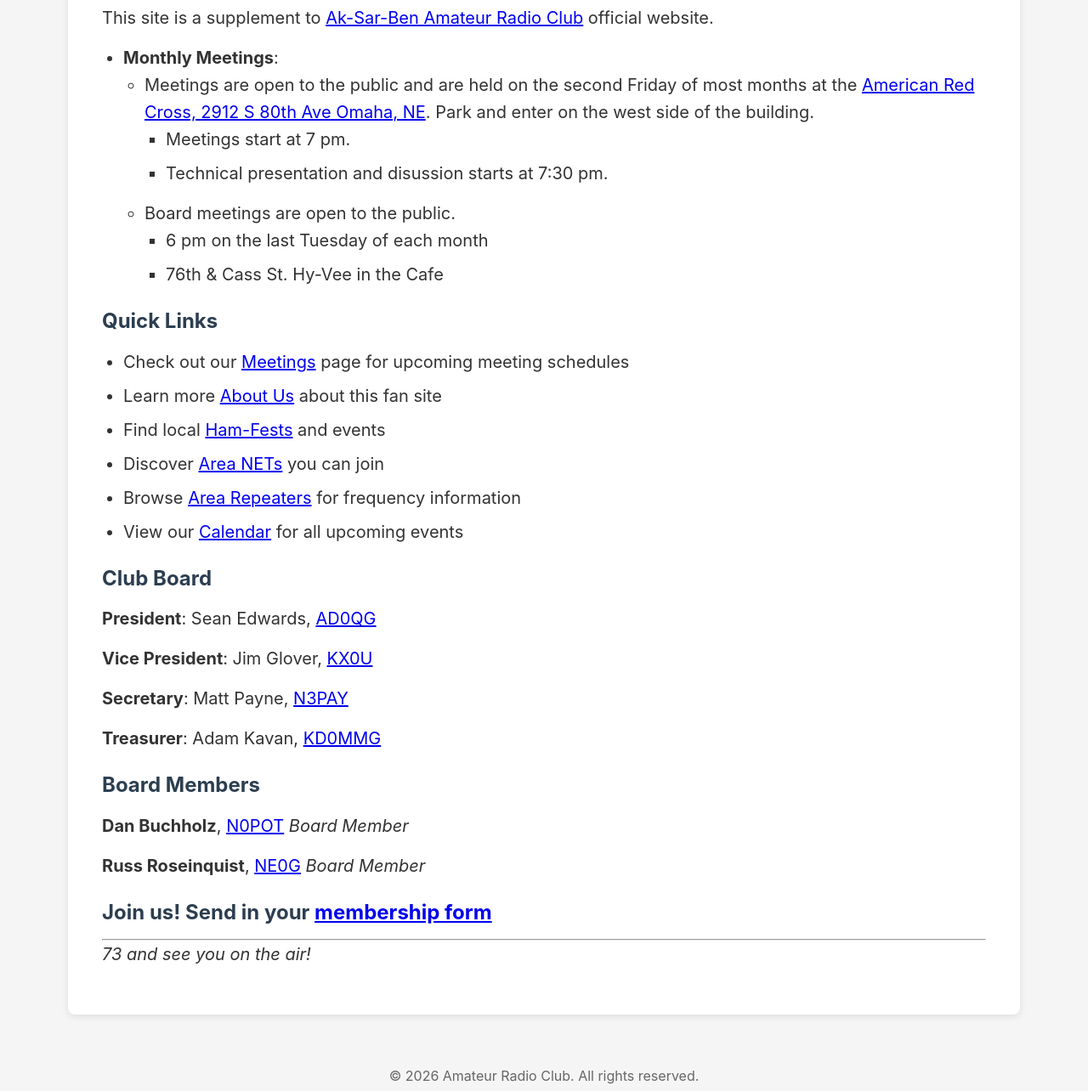
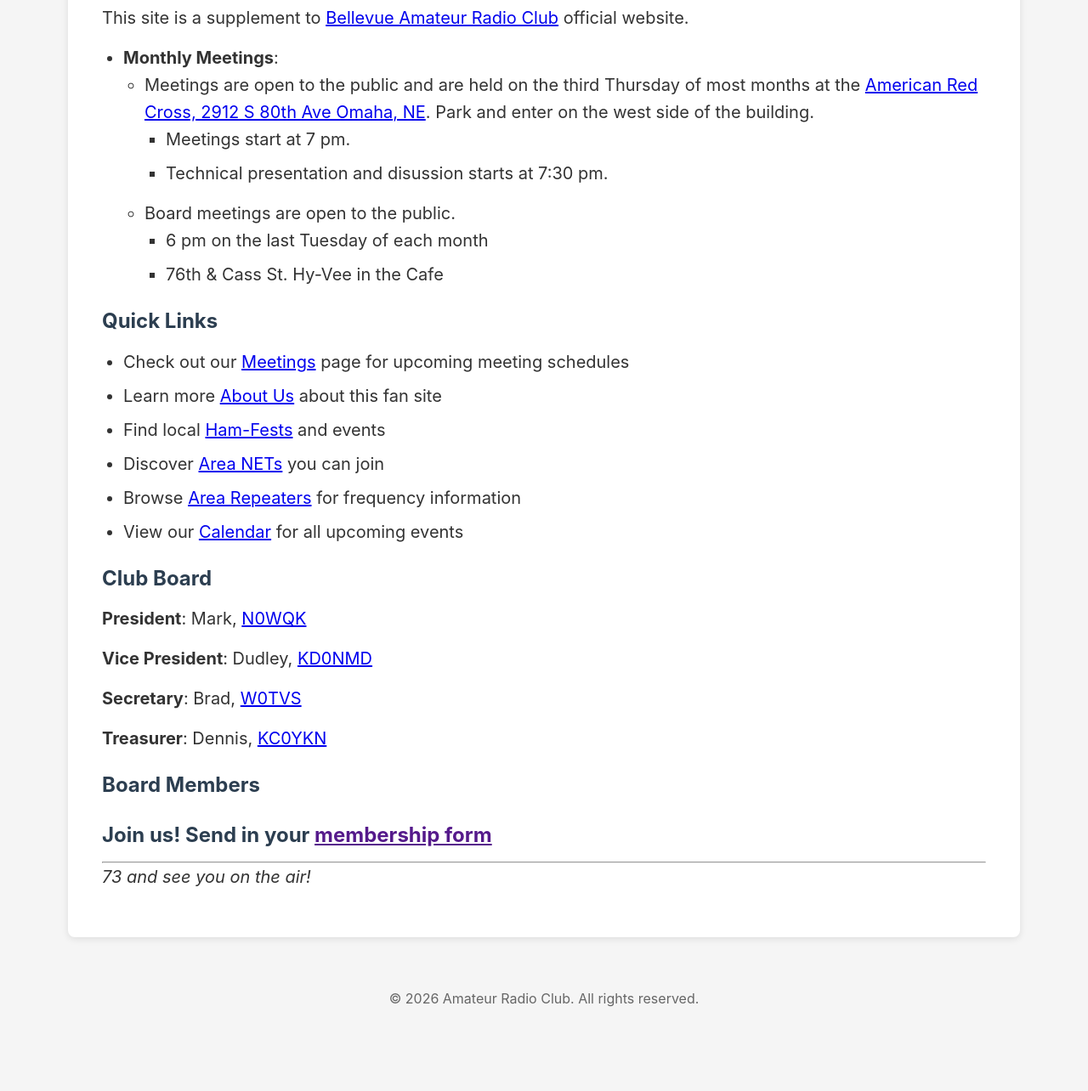
Before and after one commit to payne/bellevuearc.net, an Eleventy site: page src/index.md in a window 1280 px wide. Shown: the part 341-1625 px from the top of the page at 85% size. Built offline with nearby package versions, Linux system fonts and the light colour scheme; Eleventy itself is replaced by a stand-in of ours; files that its build step writes are made by us from their sources.

Commit message:
update organizers.

```diff
--- a/src/_data/organizers.json
+++ b/src/_data/organizers.json
@@ -1,35 +1,22 @@
 {
   "president": {
-    "name": "Sean Edwards",
-    "callsign": "AD0QG",
+    "name": "Mark",
+    "callsign": "N0WQK",
     "job": "President"
   },
   "vicePresident": {
-    "name": "Jim Glover",
-    "callsign": "KX0U",
+    "name": "Dudley",
+    "callsign": "KD0NMD",
     "job": "Vice President"
   },
   "treasurer": {
-    "name": "Adam Kavan",
-    "callsign": "KD0MMG",
+    "name": "Dennis",
+    "callsign": "KC0YKN",
     "job": "Treasurer"
   },
   "secretary": {
-    "name": "Matt Payne",
-    "callsign": "N3PAY",
-    "job": "Secretary",
-    "email": "matt.n3pay@gmail.com"
-  },
-  "boardMembers": [
-    {
-      "name": "Dan Buchholz",
-      "callsign": "N0POT",
-      "job": "Board Member"
-    },
-    {
-      "name": "Russ Roseinquist",
-      "callsign": "NE0G",
-      "job": "Board Member"
-    }
-  ]
+    "name": "Brad",
+    "callsign": "W0TVS",
+    "job": "Secretary"
+  }
 }
--- a/src/index.md
+++ b/src/index.md
@@ -3,12 +3,12 @@ layout: base.njk
 title: Welcome
 ---
 
-## Welcome to the Aksarben Amateur Radio Club (AARC) fan site
+## Welcome to the Bellevue Amateur Radio Club (BARC) fan site
 
-This site is a supplement to [Ak-Sar-Ben Amateur Radio Club](https://www.aksarbenarc.org/home) official website.
+This site is a supplement to [Bellevue Amateur Radio Club](https://www.BellevueARC.org/home) official website.
 
 - **Monthly Meetings**:
-  * Meetings are open to the public and are held on the second Friday of most months at the [American Red Cross, 2912 S 80th Ave Omaha, NE](https://maps.app.goo.gl/Xe3JpAe12gfF9BQp8). Park and enter on the west side of the building.
+  * Meetings are open to the public and are held on the third Thursday of most months at the [American Red Cross, 2912 S 80th Ave Omaha, NE](https://maps.app.goo.gl/Xe3JpAe12gfF9BQp8). Park and enter on the west side of the building.
     * Meetings start at 7 pm.
     * Technical presentation and disussion starts at 7:30 pm.
   * Board meetings are open to the public.
@@ -42,7 +42,7 @@ This site is a supplement to [Ak-Sar-Ben Amateur Radio Club](https://www.aksarbe
 {% endfor %}
 
 
-### Join us!  Send in your [membership form](https://www.aksarbenarc.org/home/phocadownload/Membership/2026MembershipForm.pdf)
+### Join us!  Send in your [membership form]()
 
 ---
 
```
